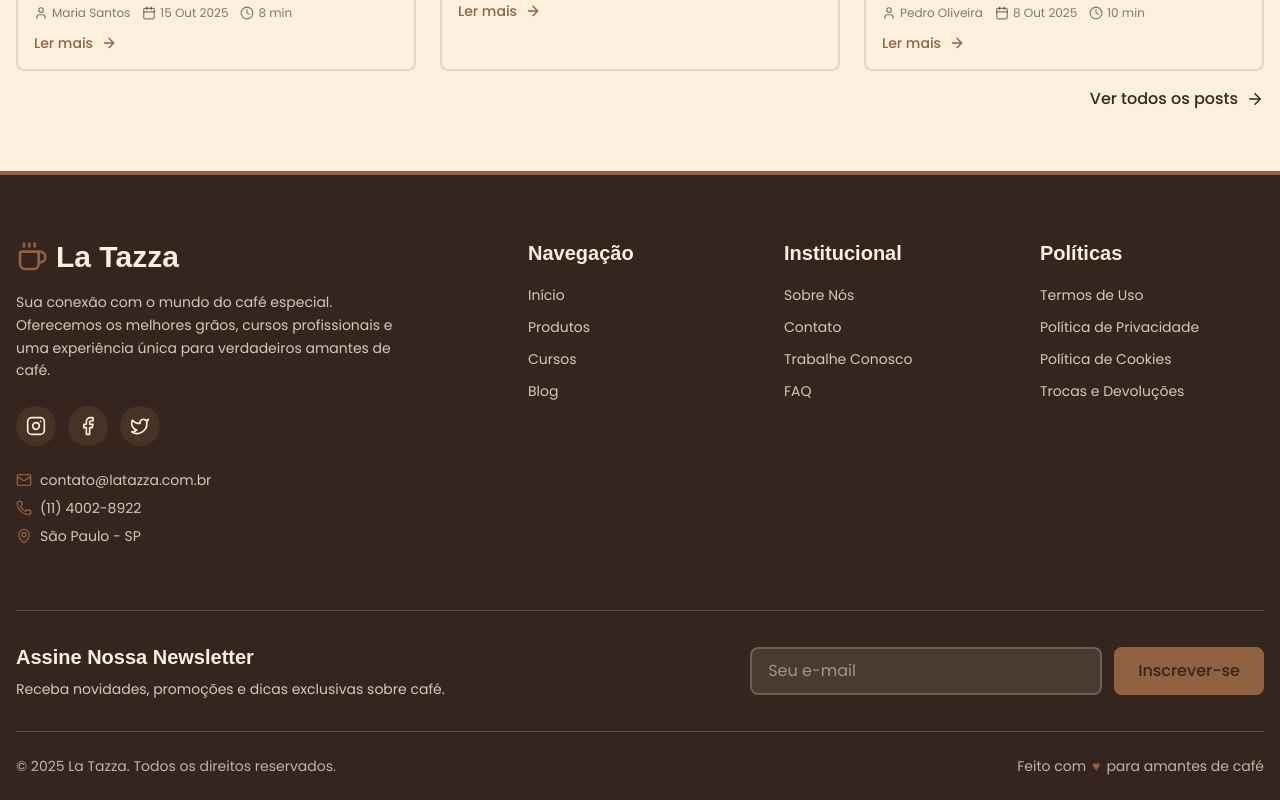
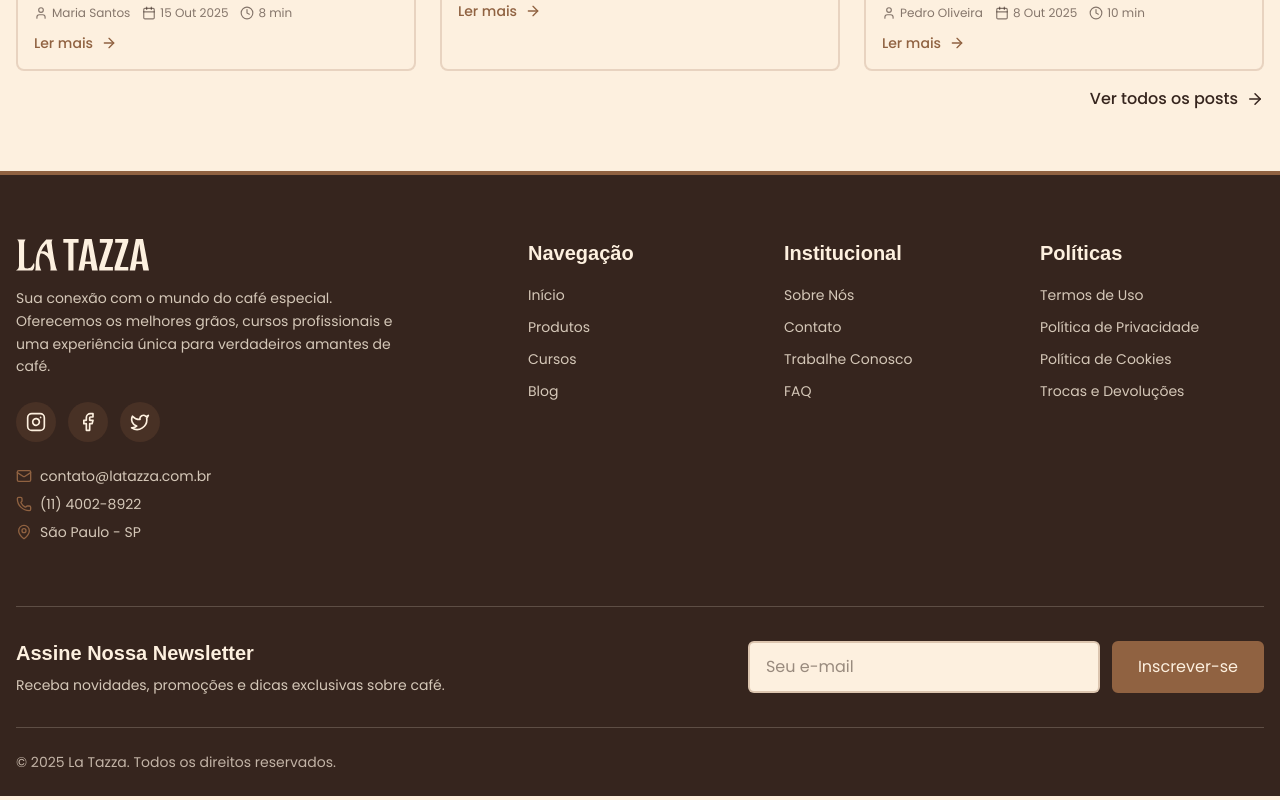
Before and after one commit to MatheusGaviota/la-tazza, a Next.js app: page / in a window 1280 px wide. Shown: the part 2922-3722 px from the top of the page. Built offline with nearby package versions, Linux system fonts and the light colour scheme; no server answers; a web font is replaced by a local one.

Commit message:
style(layout): update Footer - use Logo component and UI Input/Button for newsletter

```diff
--- a/src/components/Layout/Footer.tsx
+++ b/src/components/Layout/Footer.tsx
@@ -6,8 +6,10 @@ import {
   Instagram,
   Facebook,
   Twitter,
-  Coffee,
 } from 'lucide-react';
+import Logo from './Logo';
+import Input from '../UI/Input';
+import Button from '../UI/Button';
 
 export default function Footer() {
   const currentYear = new Date().getFullYear();
@@ -50,10 +52,9 @@ export default function Footer() {
           {/* Brand Section */}
           <div className="lg:col-span-2">
             <div className="flex items-center gap-2 mb-4">
-              <Coffee size={32} className="text-accent" />
-              <h3 className="font-alumni text-3xl font-bold text-background">
-                La Tazza
-              </h3>
+              <Link href="/" aria-label="La Tazza - Início" className="block">
+                <Logo className="h-8 text-background" />
+              </Link>
             </div>
             <p className="text-background/80 text-sm leading-relaxed mb-6 max-w-sm">
               Sua conexão com o mundo do café especial. Oferecemos os melhores
@@ -154,19 +155,20 @@ export default function Footer() {
             </div>
 
             <form className="flex flex-col sm:flex-row gap-3 w-full sm:w-auto">
-              <input
+              <Input
                 type="email"
                 placeholder="Seu e-mail"
                 required
-                className="px-4 py-2.5 rounded-lg bg-background/10 border-2 border-background/20 text-background placeholder:text-background/50 focus:outline-none focus:ring-2 focus:ring-accent focus:border-accent transition-all sm:min-w-[280px]"
-                aria-label="Digite seu e-mail"
+                fullWidth={false}
+                className="max-sm:w-full sm:min-w-[280px]"
+                variant="accent"
               />
-              <button
+              <Button
                 type="submit"
-                className="px-6 py-2.5 bg-accent text-foreground rounded-lg font-medium hover:bg-accent/90 transition-all focus:outline-none focus:ring-2 focus:ring-accent focus:ring-offset-0 whitespace-nowrap"
-              >
-                Inscrever-se
-              </button>
+                text="Inscrever-se"
+                variant="accent"
+                className="whitespace-nowrap"
+              />
             </form>
           </div>
         </div>
@@ -177,13 +179,6 @@ export default function Footer() {
             <p className="text-center sm:text-left">
               © {currentYear} La Tazza. Todos os direitos reservados.
             </p>
-
-            <div className="flex items-center gap-4">
-              <span className="flex items-center gap-1.5">
-                Feito com <span className="text-accent">♥</span> para amantes
-                de café
-              </span>
-            </div>
           </div>
         </div>
       </div>
```
